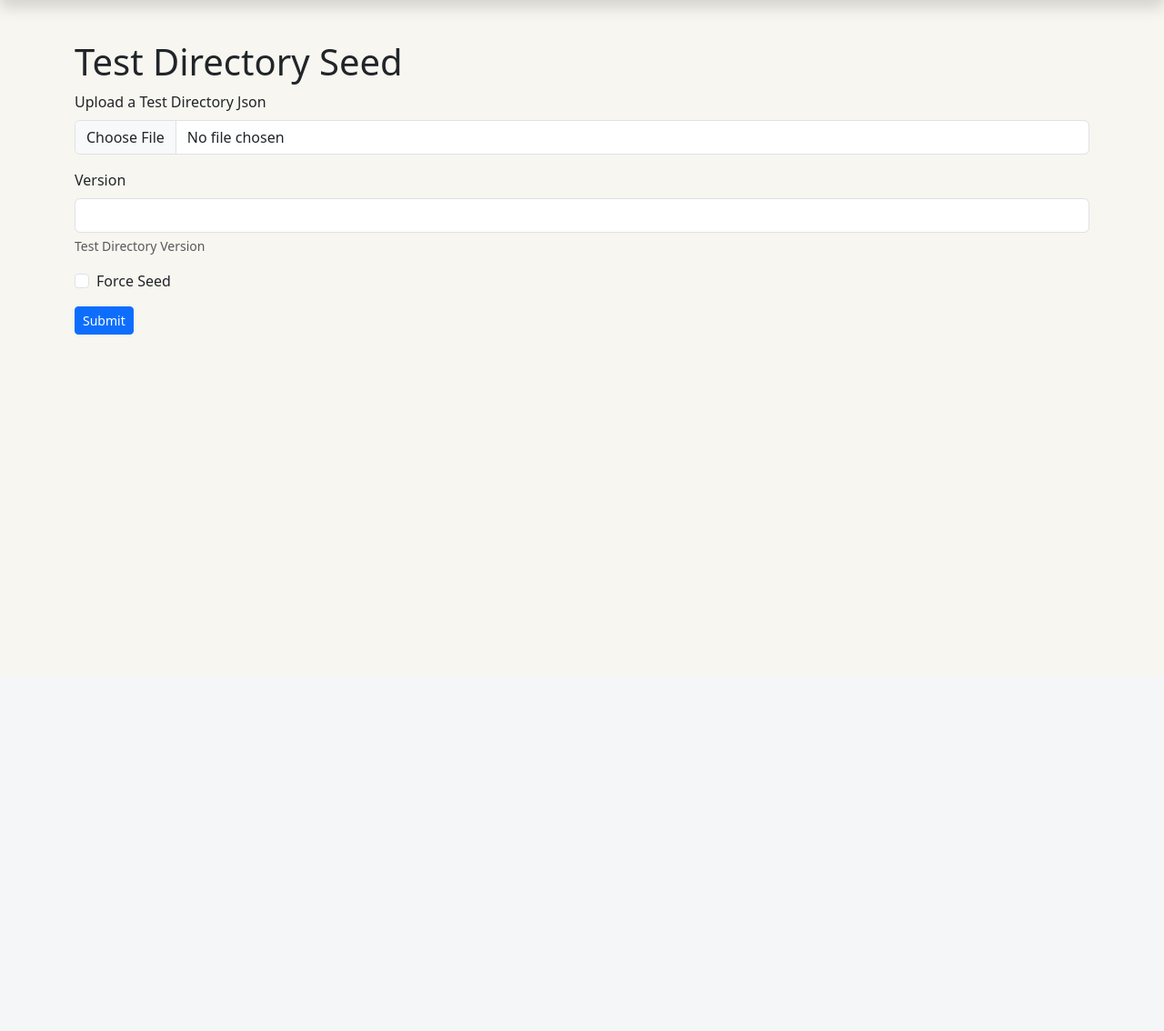
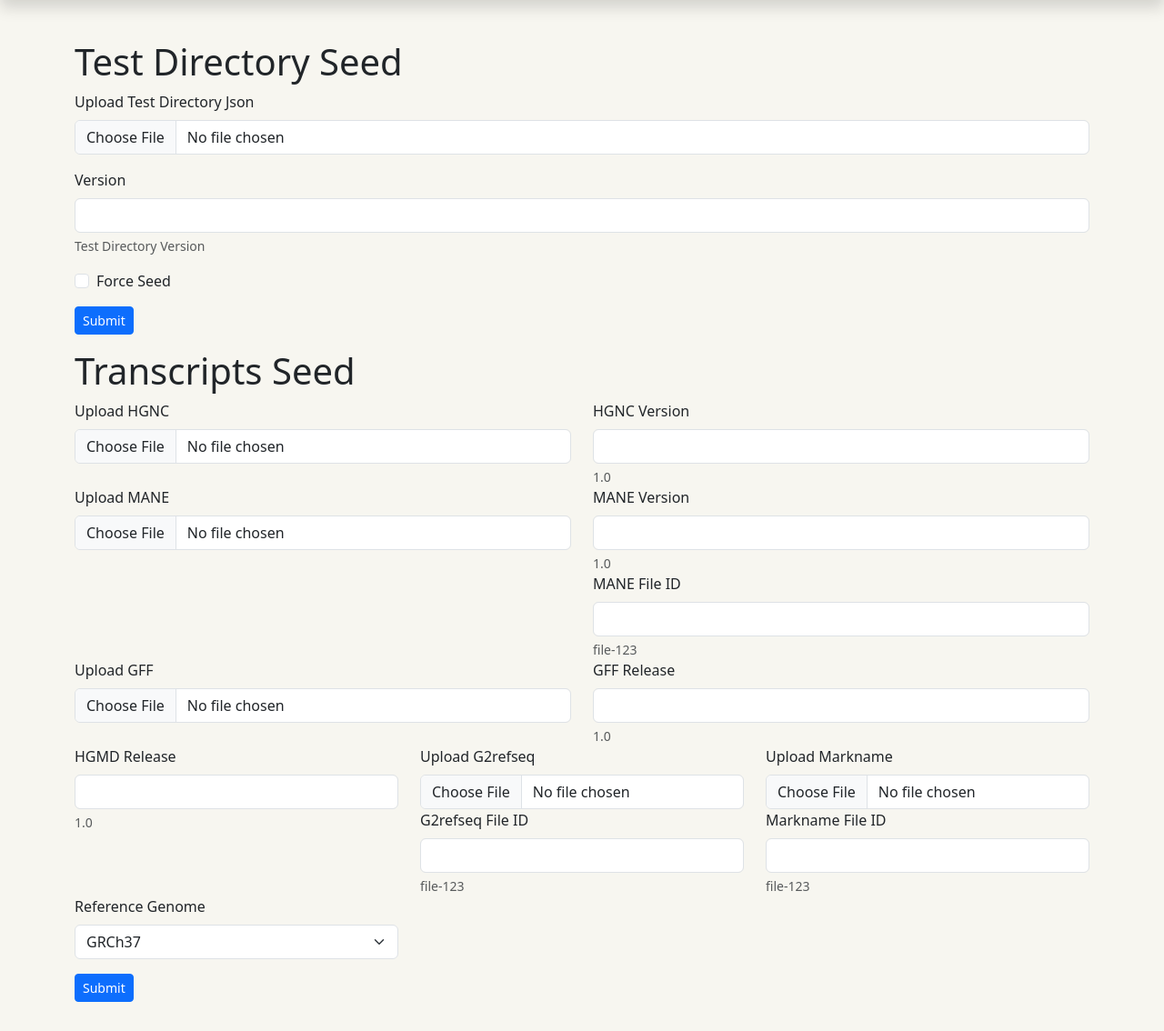
Before and after one commit to eastgenomics/eris, a Django app: page /eris/seed in a window 1280 px wide. Shown: the part 56-1190 px from the top of the page at 91% size. Before the commit the page ends 424 px from the top, so only its background shows below. Run offline with Django 3.2, Linux system fonts and the light colour scheme; some libraries are stand-ins or nearby versions.

Commit message:
transcript seed fe

```diff
--- a/docker-compose.yml
+++ b/docker-compose.yml
@@ -18,7 +18,7 @@ services:
       - POSTGRES_PASSWORD=root  # change based on PASSWORD
   eris_web:
     container_name: eris-web
-    platform: linux/amd64
+    # platform: linux/amd64
     image: eris-web:1.0
     build: .
     command: bash -c "python manage.py collectstatic --noinput && gunicorn core.wsgi:application --bind :8009"
--- a/panels_backend/management/commands/_parse_transcript.py
+++ b/panels_backend/management/commands/_parse_transcript.py
@@ -1063,7 +1063,7 @@ def seed_transcripts(
     markname_ext_id: str,
     hgmd_release: str,
     reference_genome: str,
-    write_error_log: bool,
+    write_error_log: bool = False,
 ) -> None:
     """
     Main function to seed transcripts
@@ -1179,7 +1179,7 @@ def seed_transcripts(
     )
     _add_transcript_categorisation_to_db(release_categories)
 
-    print(f"Finished adding transcripts to db: {_get_current_datetime}")
+    print(f"Finished adding transcripts to db: {_get_current_datetime()}")
 
     # write error log for those interested to see
     if write_error_log and all_errors:
--- a/panels_web/templates/web/info/seed.html
+++ b/panels_web/templates/web/info/seed.html
@@ -2,35 +2,36 @@
 
 {% block content %}
 <div class="container">
-  <div class="row">
+  <div class="row mb-3 pb-3">
     <div class="col">
       <!-- Alert -->
-      {% if error %}
-      <div class="alert alert-danger alert-dismissible fade show" role="alert">
-        {{ error }}
+      {% if messages %}
+      {% for message in messages %}
+      <div class="alert alert-info alert-dismissible fade show" role="alert">
+        {{message}}
         <button type="button" class="btn-close" data-bs-dismiss="alert" aria-label="Close"></button>
       </div>
-      {% elif error is not None %}
-      <div class="alert alert-success" role="alert">
-        Seed complete!.
-      </div>
+      {% endfor %}
       {% endif %}
       <!-- End Alert -->
 
       <h1>Test Directory Seed</h1>
-      <!-- File Upload Form -->
       <form action="{% url 'seed' %}" method="POST" enctype="multipart/form-data" id="tdForm">
         {% csrf_token %}
+        <input class="visually-hidden" type="text" value="td" name="action">
+        <!-- test directory file upload -->
         <div class="mb-3">
-          <label for="formFile" class="form-label">Upload a Test Directory Json</label>
+          <label for="formFile" class="form-label">Upload Test Directory Json</label>
           <input class="form-control" type="file" id="td_upload" name="td_upload" required>
         </div>
+        <!-- test directory version input -->
         <div class="mb-3">
           <label for="exampleVersionInput" class="form-label">Version</label>
           <input type="text" class="form-control" id="exampleVersionInput" name="version"
             aria-describedby="versionHelp">
           <div id="versionHelp" class="form-text">Test Directory Version</div>
         </div>
+        <!-- force seed test directory checkbox -->
         <div class="mb-3 form-check">
           <input type="checkbox" class="form-check-input" id="forceCheck" name="force">
           <label class="form-check-label" for="forceCheck">Force Seed</label>
@@ -38,6 +39,107 @@
         <button type="submit" class="btn btn-primary btn-sm">Submit
           <span class="spinner-border spinner-border-sm ml-2 visually-hidden" aria-hidden="true"></span>
         </button>
+      </form>
+
+      <div class="my-3"></div>
+
+      <h1>Transcripts Seed</h1>
+      <form action="{% url 'seed' %}" method="POST" enctype="multipart/form-data" id="transcriptForm">
+        {% csrf_token %}
+        <input class="visually-hidden" type="text" value="transcripts" name="action">
+        <div class="row">
+          <div class="col">
+            <!-- hgnc file upload -->
+            <label for="formFile" class="form-label">Upload HGNC</label>
+            <input class="form-control" type="file" id="hgnc_upload" name="hgnc_upload" required>
+          </div>
+          <div class="col">
+            <!-- hgnc release version -->
+            <label for="exampleVersionInput" class="form-label">HGNC Version</label>
+            <input type="text" class="form-control" id="exampleVersionInput" name="hgnc_version"
+              aria-describedby="versionHelp" required>
+            <div id="versionHelp" class="form-text">1.0</div>
+          </div>
+        </div>
+        <div class="row">
+          <div class="col">
+            <!-- mane file upload -->
+            <label for="formFile" class="form-label">Upload MANE</label>
+            <input class="form-control" type="file" id="mane_upload" name="mane_upload" required>
+          </div>
+          <div class="col">
+            <!-- mane release version -->
+            <label for="exampleVersionInput" class="form-label">MANE Version</label>
+            <input type="text" class="form-control" id="exampleVersionInput" name="mane_version"
+              aria-describedby="versionHelp" required>
+            <div id="versionHelp" class="form-text">1.0</div>
+            <!-- mane file-id input -->
+            <label for="exampleVersionInput" class="form-label">MANE File ID</label>
+            <input type="text" class="form-control" id="exampleVersionInput" name="mane_file_id"
+              aria-describedby="versionHelp" required>
+            <div id="versionHelp" class="form-text">file-123</div>
+          </div>
+        </div>
+        <div class="row">
+          <div class="col">
+            <!-- gff file upload -->
+            <label for="formFile" class="form-label">Upload GFF</label>
+            <input class="form-control" type="file" id="gff_upload" name="gff_upload" required>
+          </div>
+          <div class="col">
+            <!-- gff release version -->
+            <label for="exampleVersionInput" class="form-label">GFF Release</label>
+            <input type="text" class="form-control" id="exampleVersionInput" name="gff_version"
+              aria-describedby="versionHelp" required>
+            <div id="versionHelp" class="form-text">1.0</div>
+          </div>
+        </div>
+        <div class="row">
+          <div class="col">
+            <!-- hgmd release version -->
+            <label for="exampleVersionInput" class="form-label">HGMD Release</label>
+            <input type="text" class="form-control" id="exampleVersionInput" name="hgmd_version"
+              aria-describedby="versionHelp" required>
+            <div id="versionHelp" class="form-text">1.0</div>
+          </div>
+          <div class="col">
+            <!-- g2refseq file upload -->
+            <label for="formFile" class="form-label">Upload G2refseq</label>
+            <input class="form-control" type="file" id="g2refseq_upload" name="g2refseq_upload" required>
+            <!-- g2refseq file-id input -->
+            <label for="exampleVersionInput" class="form-label">G2refseq File ID</label>
+            <input type="text" class="form-control" id="exampleVersionInput" name="g2refseq_file_id"
+              aria-describedby="versionHelp" required>
+            <div id="versionHelp" class="form-text">file-123</div>
+          </div>
+          <div class="col">
+            <!-- markname file upload -->
+            <label for="formFile" class="form-label">Upload Markname</label>
+            <input class="form-control" type="file" id="markname_upload" name="markname_upload" required>
+            <!-- markname file-id input -->
+            <label for="exampleVersionInput" class="form-label">Markname File ID</label>
+            <input type="text" class="form-control" id="exampleVersionInput" name="markname_file_id"
+              aria-describedby="versionHelp" required>
+            <div id="versionHelp" class="form-text">file-123</div>
+          </div>
+        </div>
+        <div class="row mb-3">
+          <div class="col-4">
+            <!-- reference genome -->
+            <label for="referenceGenome" class="form-label">Reference Genome</label>
+            <select class="form-select" aria-label="default select example" name="reference_genome">
+              <option value="GRCh37">GRCh37</option>
+              <option value="GRCh38">GRCh38</option>
+            </select>
+          </div>
+        </div>
+        <div class="row">
+          <div class="col">
+            <button type="submit" class="btn btn-primary btn-sm">Submit
+              <span class="spinner-border spinner-border-sm ml-2 visually-hidden" aria-hidden="true"></span>
+            </button>
+          </div>
+        </div>
       </form>
 
     </div>
@@ -53,6 +155,12 @@
       $(this).find('button[type="submit"]').prop('disabled', true);
       $(this).find('button[type="submit"]').find('.visually-hidden').removeClass('visually-hidden');
     });
+
+    // script to block submit button on form submission and show loading indicator
+    $('#transcriptForm').submit(function () {
+      $(this).find('button[type="submit"]').prop('disabled', true);
+      $(this).find('button[type="submit"]').find('.visually-hidden').removeClass('visually-hidden');
+    });
   });
 </script>
 {% endblock %}
--- a/panels_web/views.py
+++ b/panels_web/views.py
@@ -7,13 +7,15 @@ from itertools import chain
 import dxpy as dx
 import datetime as dt
 from packaging.version import Version
-from django.http import HttpRequest, HttpResponse
+from django.http import HttpRequest, HttpResponse, HttpResponseRedirect
 
 from django.shortcuts import render, redirect
+from django.contrib import messages
 from django.http import JsonResponse
 from django.core.files.uploadedfile import TemporaryUploadedFile
 from django.db.models import QuerySet, Q, F
 from django.db import transaction
+from asgiref.sync import sync_to_async
 
 from .forms import ClinicalIndicationForm, PanelForm, GeneForm
 from .utils.utils import WebChildPanel, WebGene, WebGenePanel
@@ -21,11 +23,16 @@ from .utils.utils import WebChildPanel, WebGene, WebGenePanel
 from panels_backend.management.commands.history import History
 from panels_backend.management.commands.utils import (
     normalize_version,
+)
+from panels_backend.management.commands.seed import (
+    validate_ext_ids,
+    validate_release_versions,
 )
 from core.settings import HGNC_IDS_TO_OMIT
 from panels_backend.management.commands._insert_ci import insert_test_directory_data
 from panels_backend.management.commands._parse_transcript import (
     get_latest_transcript_release,
+    seed_transcripts,
 )
 
 from panels_backend.models import (
@@ -1602,7 +1609,6 @@ def genetranscripts(request: HttpRequest) -> HttpResponse:
 def transcript_source(request: HttpRequest, ts_id: int) -> HttpResponse:
     """
     Page to view transcript source information and its releases
-
     """
     tx_source = TranscriptSource.objects.get(id=ts_id)
 
@@ -1629,19 +1635,127 @@ def transcript_source(request: HttpRequest, ts_id: int) -> HttpResponse:
     )
 
 
+def _seed_test_directory(
+    request: HttpRequest,
+    force_update: bool,
+    td_version: str,
+    test_directory_data: dict[str, str],
+) -> HttpResponseRedirect:
+    """
+    Sub-function to call insert_test_directory_data (panels_backend/management/commands/_insert_ci.py)
+
+    Args:
+        request: HttpRequest
+        force_update - whether to force update
+        td_version - test directory version (input from front-end)
+        test_directory_data - test directory data (parsed json dict)
+    """
+    try:
+        insert_test_directory_data(
+            test_directory_data,
+            td_version,
+            True if force_update else False,
+        )
+
+        messages.add_message(
+            request, messages.SUCCESS, "Test Directory seeded successfully!"
+        )
+
+    except Exception as e:
+        messages.add_message(request, messages.ERROR, e)
+
+    return redirect("seed")
+
+
+def _seed_transcripts(
+    request: HttpRequest,
+    info: dict[str, str],
+    files: dict[str, TemporaryUploadedFile],
+) -> HttpResponseRedirect:
+    """
+    Sub-function to gather all required inputs from web front-end and
+    call seed_functions (panels_backend/management/commands/_parse_transcript.py)
+
+    Args:
+        request: HttpRequest
+        info: dict[str, str] - dict of user inputs from front-end
+        files: dict[str, TemporaryUploadedFile] - dict of user uploaded files from front-end
+    """
+    # TODO: issue to be solved in new PR - long function which cause 502 Bad Gateway error
+
+    reference_genome = info.get("reference_genome")
+
+    mane_file_id, g2refseq_file_id, markname_file_id = (
+        info.get("mane_file_id"),
+        info.get("g2refseq_file_id"),
+        info.get("markname_file_id"),
+    )
+
+    hgnc_version, mane_version, gff_version, hgmd_version = (
+        info.get("hgnc_version"),
+        info.get("mane_version"),
+        info.get("gff_version"),
+        info.get("hgmd_version"),
+    )
+
+    hgnc_file, mane_file, gff_file, g2refseq_file, markname_file = (
+        BytesIO(files.get("hgnc_upload").read()),
+        BytesIO(files.get("mane_upload").read()),
+        BytesIO(files.get("gff_upload").read()),
+        BytesIO(files.get("g2refseq_upload").read()),
+        BytesIO(files.get("markname_upload").read()),
+    )
+
+    # validate file id inputs
+    try:
+        validate_ext_ids([mane_file_id, g2refseq_file_id, markname_file_id])
+    except Exception as e:
+        messages.add_message(request, messages.ERROR, e)
+        return redirect("seed")
+
+    try:
+        validate_release_versions(
+            [hgnc_version, mane_version, gff_version, hgmd_version]
+        )
+    except Exception as e:
+        messages.add_message(request, messages.ERROR, e)
+        return redirect("seed")
+
+    try:
+        seed_transcripts(
+            hgnc_file,
+            hgnc_version,
+            mane_file,
+            mane_file_id,
+            mane_version,
+            gff_file,
+            gff_version,
+            g2refseq_file,
+            g2refseq_file_id,
+            markname_file,
+            markname_file_id,
+            hgmd_version,
+            reference_genome,
+        )
+        messages.add_message(
+            request, messages.SUCCESS, "Transcripts seeded successfully!"
+        )
+    except Exception as e:
+        messages.add_message(request, messages.ERROR, e)
+        return redirect("seed")
+
+
 def seed(request: HttpRequest) -> HttpResponse:
     """
     Handle seed page:
-    Currently only handle Test Directory seed
-
-    TODO: Handle other seed (transcript)
-    """
-
-    error = None
-
+    Currently hand:
+    - Test Directory
+    - Transcript (TODO: known issue of long seeding time which cause 502 Bad Gateway error)
+    """
     if request.method == "POST":
-        try:
-            # if force update (True), disregard td version and continue seeding Test Directory
+        action = request.POST.get("action")
+
+        if action == "td":
             force_update = request.POST.get("force")
             td_version = request.POST.get("version")
 
@@ -1649,14 +1763,8 @@ def seed(request: HttpRequest) -> HttpResponse:
                 request.FILES.get("td_upload").read().decode()
             )
 
-            insert_test_directory_data(
-                test_directory_data,
-                td_version,
-                True if force_update else False,
-            )
-
-            error = False
-        except Exception as e:
-            error = e
-
-    return render(request, "web/info/seed.html", {"error": error})
+            _seed_test_directory(request, force_update, td_version, test_directory_data)
+
+        elif action == "transcripts":
+            _seed_transcripts(request, request.POST, request.FILES)
+    return render(request, "web/info/seed.html")
```
Also changed, not shown: panels_backend/management/commands/seed.py (+35 -31 lines), panels_web/templates/web/review/pending.html (+2 -8 lines).
